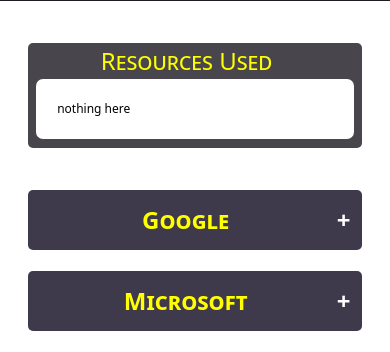
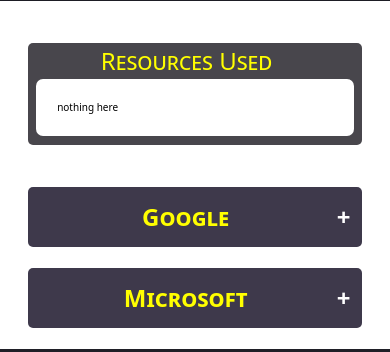
Before and after one commit to jayantjaiswal100/Cepstrum, a Django app: page /cepstrum/inplex/5 in a window 390 px wide. Shown: the part 683-1035 px from the top of the page. Run offline with Django 3.2, Linux system fonts and the light colour scheme; a user stored in the database is signed in; data comes from the database, SQL or seed files in the repository; parts of the project's set-up code (start-up, migrations or seed data) failed here and were passed over; some libraries are stand-ins or nearby versions.

Commit message:
font fixed

```diff
--- a/inplex/templates/inplex/detail.html
+++ b/inplex/templates/inplex/detail.html
@@ -150,9 +150,7 @@
     .resources_detail {
         min-width: 25vw;
     }
-    .font-size{
-        font-size: 1.1rem;
-    }
+
 
     @media screen and (max-width:1300px) {
         .details {
@@ -186,7 +184,7 @@
 
     @media screen and (max-width:600px) {
 
-        .resources_container ,.font-size {
+        .resources_container , {
 
             font-size: 18px !important;
         }
@@ -196,7 +194,7 @@
 
         .resources_container ,.font-size {
 
-            font-size: 12px !important;
+            font-size: 10px !important;
         }
     }
     .collapsible {
```
